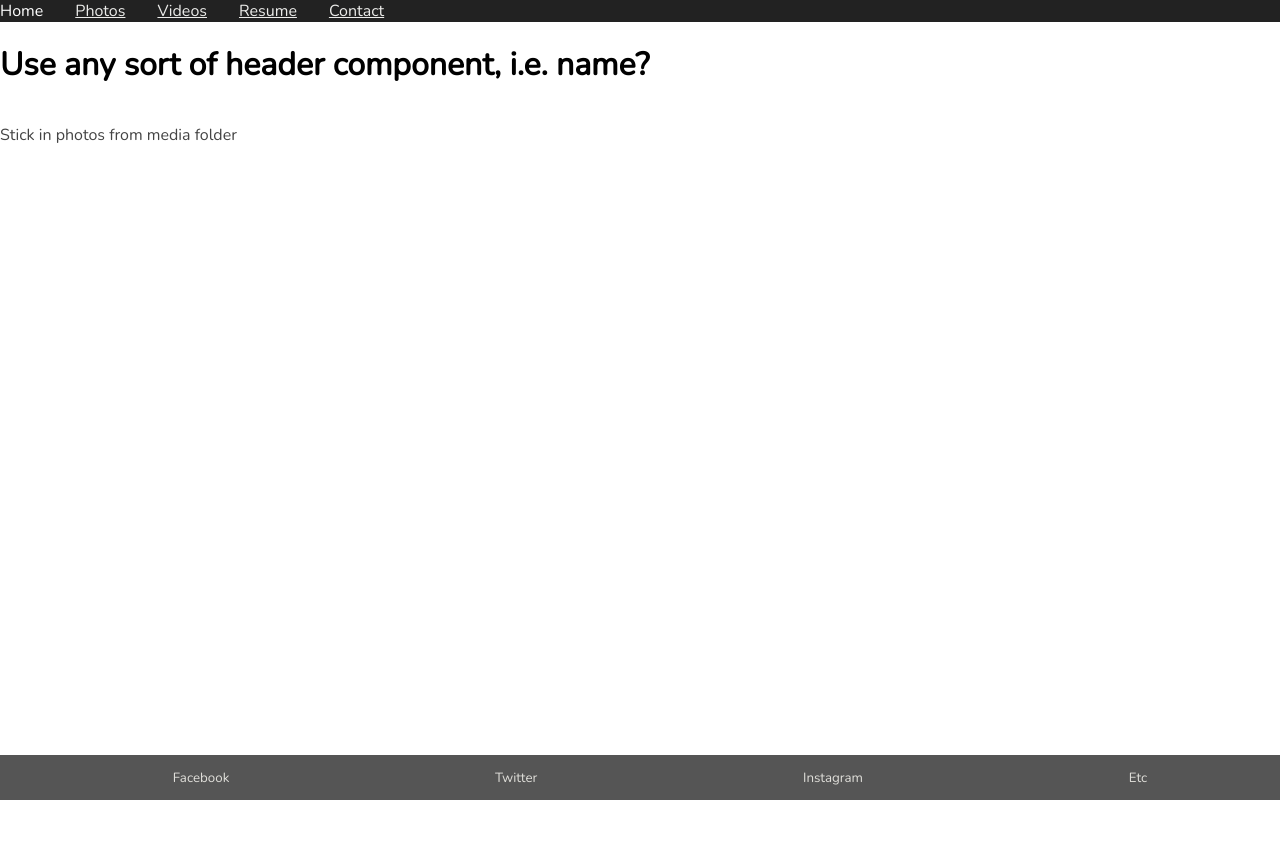
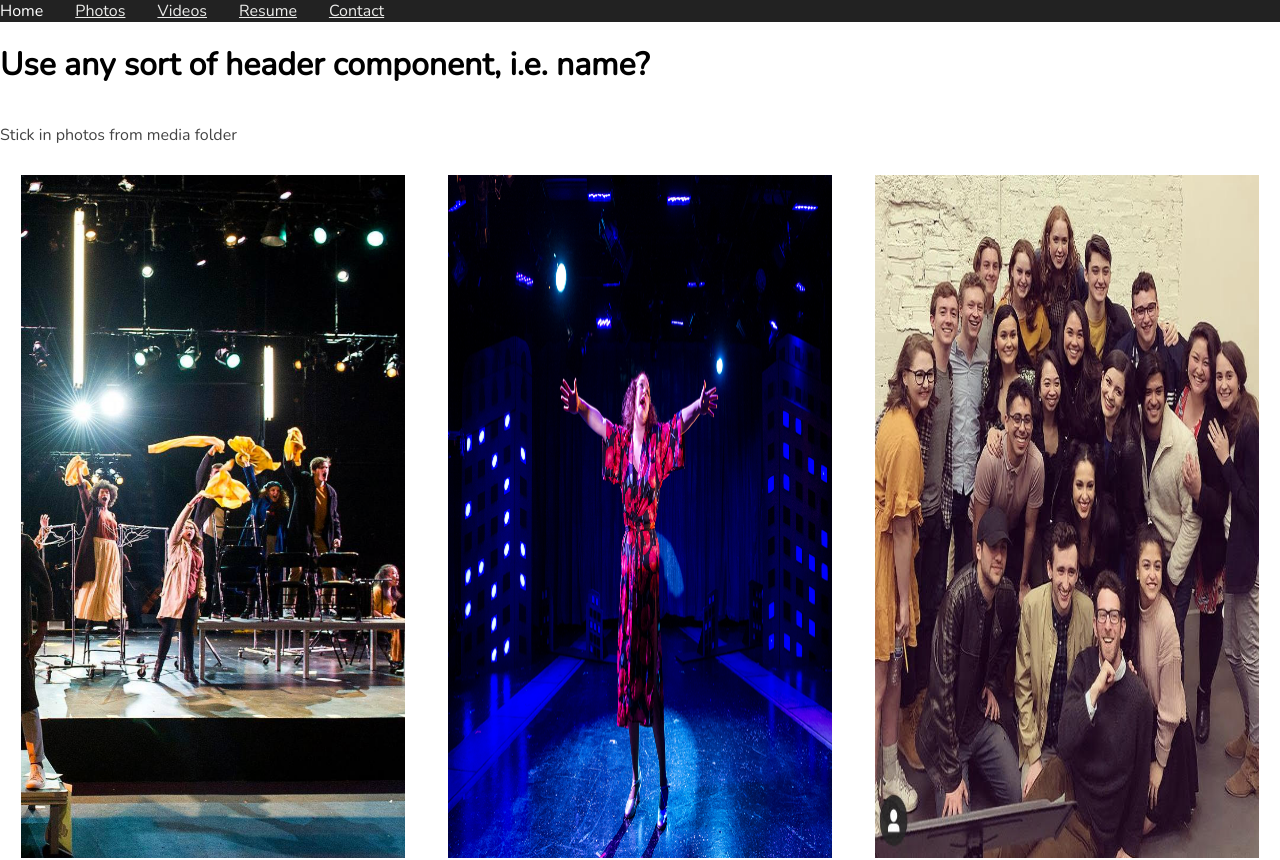
Before and after one commit to ericfeldman1/hannah-t-skokan, a React (Create React App) app: page /photos in a window 1280 px wide. Shown: the top 860 px of the page. Before the commit the page ends 800 px from the top, so only its background shows below. Built offline with nearby package versions, Linux system fonts and the light colour scheme.

Commit message:
added photos, a video

```diff
--- /dev/null
+++ b/src/PhotosPage.css
@@ -0,0 +1,11 @@
+img {
+    max-width: 30%;
+    height: auto;
+    margin: 1%;
+}
+
+.images {
+    display: flex;
+    justify-content: space-around;
+    flex-wrap: wrap;
+}
--- a/src/PhotosPage.js
+++ b/src/PhotosPage.js
@@ -1,11 +1,25 @@
 import React, { Component } from 'react'
 import Content from './Content'
+import caberet from './Media/more_photos_caberet.jpg'
+import descendants from './Media/more_photos_descendants.png'
+import guys_and_dolls from './Media/more_photos_guys_and_dolls.png'
+import into_the_woods from './Media/more_photos_into_the_woods.png'
+import les_miserables from './Media/more_photos_les_miserables.png'
+import './PhotosPage.css'
+
 
 export default class PhotosPage extends Component {
   render() {
     return (
-      <Content className='Headshot'>
+      <Content className='Photos'>
         <p>Stick in photos from media folder</p>
+        <div className="images">
+        <img src={les_miserables} alt="Les Miserables" />
+        <img src={guys_and_dolls} alt="Guys and Dolls" />
+        <img src={descendants} alt="Descendants" />
+        <img src={into_the_woods} alt="Into the Woods" />
+        <img src={caberet} alt="Caberet" />
+        </div>
       </Content>
     )
   }
--- a/src/VideosPage.js
+++ b/src/VideosPage.js
@@ -7,6 +7,9 @@ export default class VideosPage extends Component {
     return (
       <Content className='VideosPage'>
         <h2>Here are my Videos</h2>
+        <iframe width="420" height="315"
+          src="https://www.youtube.com/watch?v=9bSGZL7j9l0">
+        </iframe>
         <ol>
           <li>Video 1</li>
           <li>Video 2</li>
```
